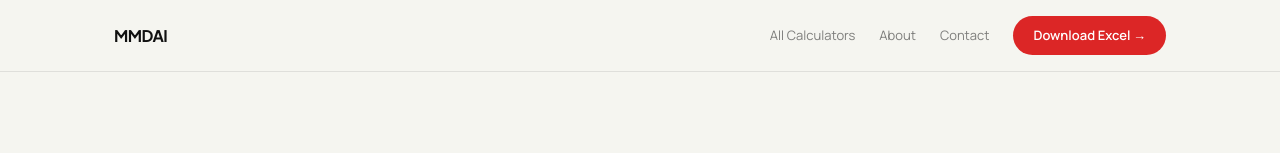
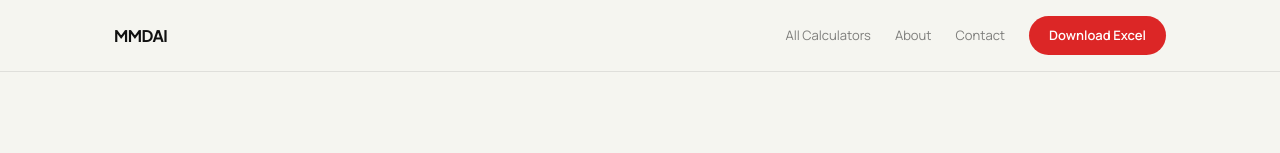
Before and after one commit to mmandai/methodology, a plain HTML site: page index.html in a window 1280 px wide. Shown: the top 153 px of the page. Drawn offline with nearby package versions, Linux system fonts and the light colour scheme.

Commit message:
Update index.html

```diff
--- a/index.html
+++ b/index.html
@@ -175,7 +175,7 @@
       <a href="https://mmandai.github.io">All Calculators</a>
       <a href="https://mmandai.github.io/about/">About</a>
       <a href="mailto:imemyselfandai@gmail.com">Contact</a>
-      <a href="https://imemyselfai.gumroad.com" class="nav-cta">Download Excel →</a>
+      <a href="https://imemyselfai.gumroad.com" class="nav-cta">Download Excel</a>
     </div>
   </div>
 </nav>
```
